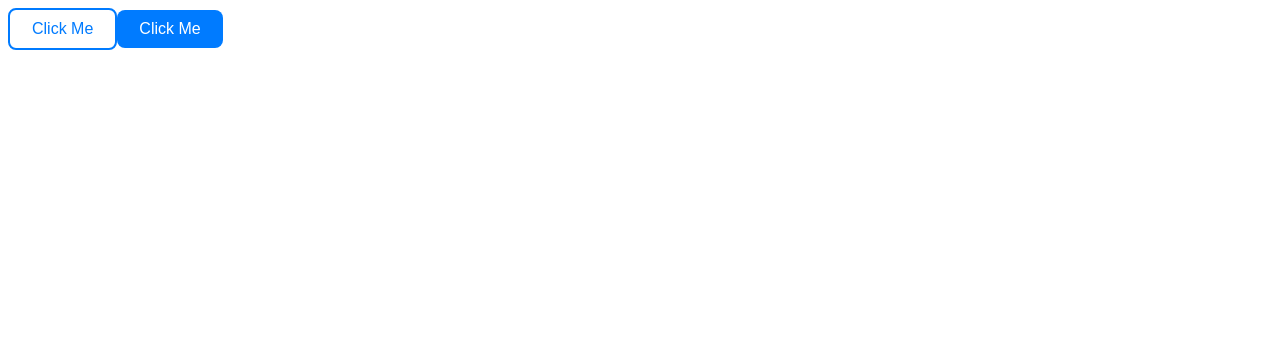
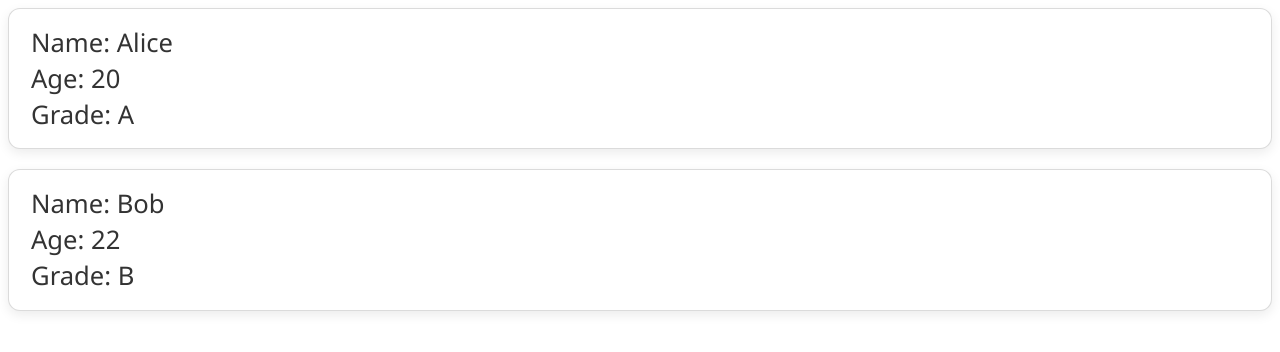
Before and after one commit to ELGHAD/Learn-React, a React (Vite) app: page / in a window 1280 px wide. Shown: the top 352 px of the page. Built offline with nearby package versions, Linux system fonts and the light colour scheme.

Commit message:
Props(types/default)

```diff
--- a/src/App.jsx
+++ b/src/App.jsx
@@ -1,12 +1,12 @@
 
-import Button from "./Button";
-import Buttonn from "./Buttonn";
+import Student from "./Student"
 function App() {
 
   return (
     <>
-     <Button />
-     <Buttonn />
+       <Student name="Alice"  age="20" grade="A"/>
+        <Student name="Bob"  age="22" grade="B"/>
+
     </>
 
 
--- a/src/Button.jsx
+++ /dev/null
@@ -1,9 +0,0 @@
-
-
-
-function Button (){
-
-    return <button className="btn-outline">Click Me</button>;
-}
-
-export default Button;
--- a/src/Buttonn.jsx
+++ /dev/null
@@ -1,21 +0,0 @@
-
-
-function Buttonn() {
-
-  const styles = {
-    padding: "10px 22px",
-    background: "#007bff",
-    color: "#fff",
-    border: "none",
-    borderRadius: "8px",
-    cursor: "pointer",
-    fontSize: "16px",
-    transition: "0.25s ease",
-  };
-
-  return (
-    <button style={styles}>Click Me</button>
-  );
-}
-
-export default Buttonn;
--- /dev/null
+++ b/src/Student.jsx
@@ -0,0 +1,15 @@
+
+
+
+function Student(props) {
+
+  return (
+    <div className="student">
+      <p>Name: {props.name}</p>
+      <p>Age: {props.age}</p>
+      <p>Grade: {props.grade}</p>
+    </div>
+  );
+
+}
+export default Student
--- a/src/index.css
+++ b/src/index.css
@@ -1,15 +1,22 @@
-.btn-outline {
-  padding: 10px 22px;
-  background: transparent;
-  border: 2px solid #007bff;
-  color: #007bff;
-  border-radius: 8px;
-  font-size: 16px;
-  cursor: pointer;
-  transition: 0.3s ease;
+.student {
+  font-family: "Segoe UI", Arial, sans-serif;
+  font-size: 1.6rem;
+  background: #ffffff;
+  padding: 16px 22px;
+  border-radius: 12px;
+  border: 1px solid hsla(0, 0%, 60%, 0.35);
+  box-shadow: 0 4px 12px rgba(0, 0, 0, 0.08);
+  margin-bottom: 20px;
+  transition: 0.25s ease;
 }
 
-.btn-outline:hover {
-  background: #007bff;
-  color: #fff;
+.student:hover {
+  transform: translateY(-4px);
+  box-shadow: 0 8px 22px rgba(0, 0, 0, 0.12);
 }
+
+.student p {
+  margin: 0;
+  color: #333;
+  line-height: 1.4;
+}
```
